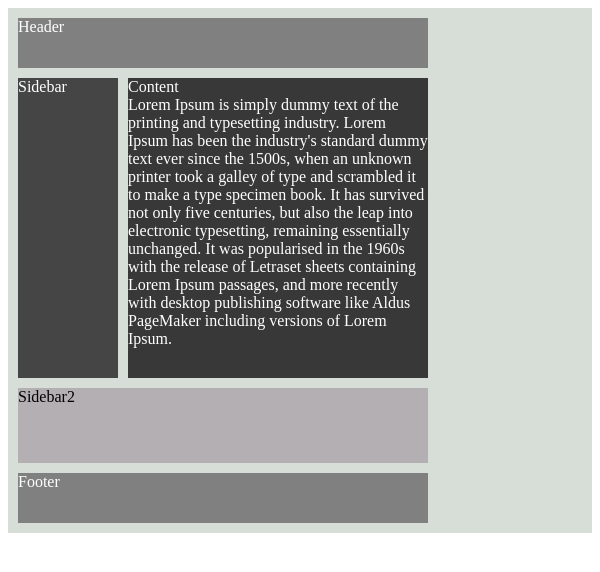
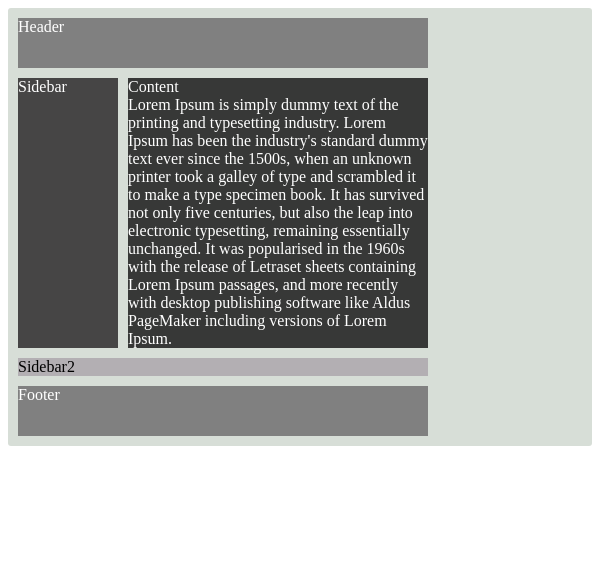
Before and after one commit to DainiusFrismantas/Dainiaus_projektas, a PHP site: page /uzduotis3.html in a window 600 px wide. Shown: the top 572 px of the page. Run offline with PHP 8.4, Linux system fonts and the light colour scheme.

Commit message:
pakeitimai

```diff
--- a/kursas20230411/d04/uzduotys-css-grid/css/uzduotis3.css
+++ b/kursas20230411/d04/uzduotys-css-grid/css/uzduotis3.css
@@ -3,6 +3,7 @@
     grid-template: repeat(3, 50px)/repeat(4, 1fr);
     grid-template-rows: 125px 250px 125px;
     grid-gap:10px;
+    border-radius: 3px;
     background-color:white;
     padding: 10px;
     grid-template-areas:
@@ -40,15 +41,13 @@
 
 
 /* TABLETS ----------- */
-@media screen and (max-width: 700px) and (min-width: 450px){
+@media all and (max-width: 700px) and (min-width: 450px){
     .container {
         display:grid;
         grid-template: repeat(4, 50px)/repeat(2, 1fr);
-        grid-template-rows: 50px 300px 75px 50px;
+        grid-template-rows: 50px auto auto 50px;
         grid-template-columns: 100px 300px;
-        grid-gap:10px;
         background-color: #d7ded7;
-        padding: 10px;
         grid-template-areas:
         "h h"
         "s1 c"
@@ -57,7 +56,7 @@
 }
 
 /* PHONE ----------- */
-@media screen and (max-width: 450px) and (min-width: 250px){
+@media all and (max-width: 450px) {
     .container {
         display:grid;
         grid-template: repeat(5, 50px)/repeat(1, 1fr);
--- a/kursas20230411/d04/uzduotys-css-grid/uzduotis1_II_variantas.html
+++ b/kursas20230411/d04/uzduotys-css-grid/uzduotis1_II_variantas.html
@@ -5,7 +5,7 @@
     <meta http-equiv="X-UA-Compatible" content="IE=edge">
     <meta name="viewport" content="width=device-width, initial-scale=1.0">
     <link rel="stylesheet" href="css/uzduotis1_II_variantas.css">
-    <title>2 užduotis</title>
+    <title>1 užduotis</title>
 </head>
 <body>
     <div class="container">
--- a/kursas20230411/d04/uzduotys-css-grid/uzduotis2_I_variantas.html
+++ b/kursas20230411/d04/uzduotys-css-grid/uzduotis2_I_variantas.html
@@ -5,7 +5,7 @@
     <meta http-equiv="X-UA-Compatible" content="IE=edge">
     <meta name="viewport" content="width=device-width, initial-scale=1.0">
     <link rel="stylesheet" href="css/uzduotis2_I_variantas.css">
-    <title>1 užduotis</title>
+    <title>2 užduotis</title>
 </head>
 <body>
     <div class="container">
```
